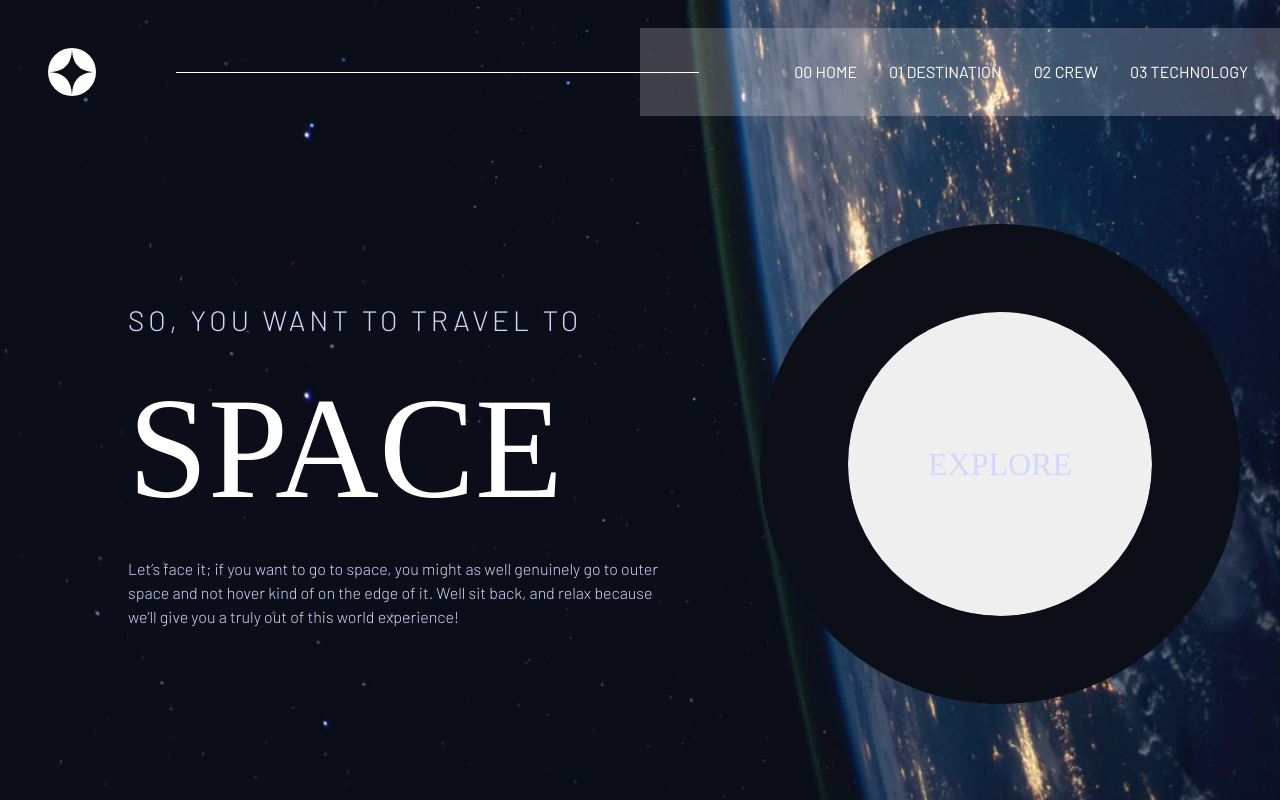
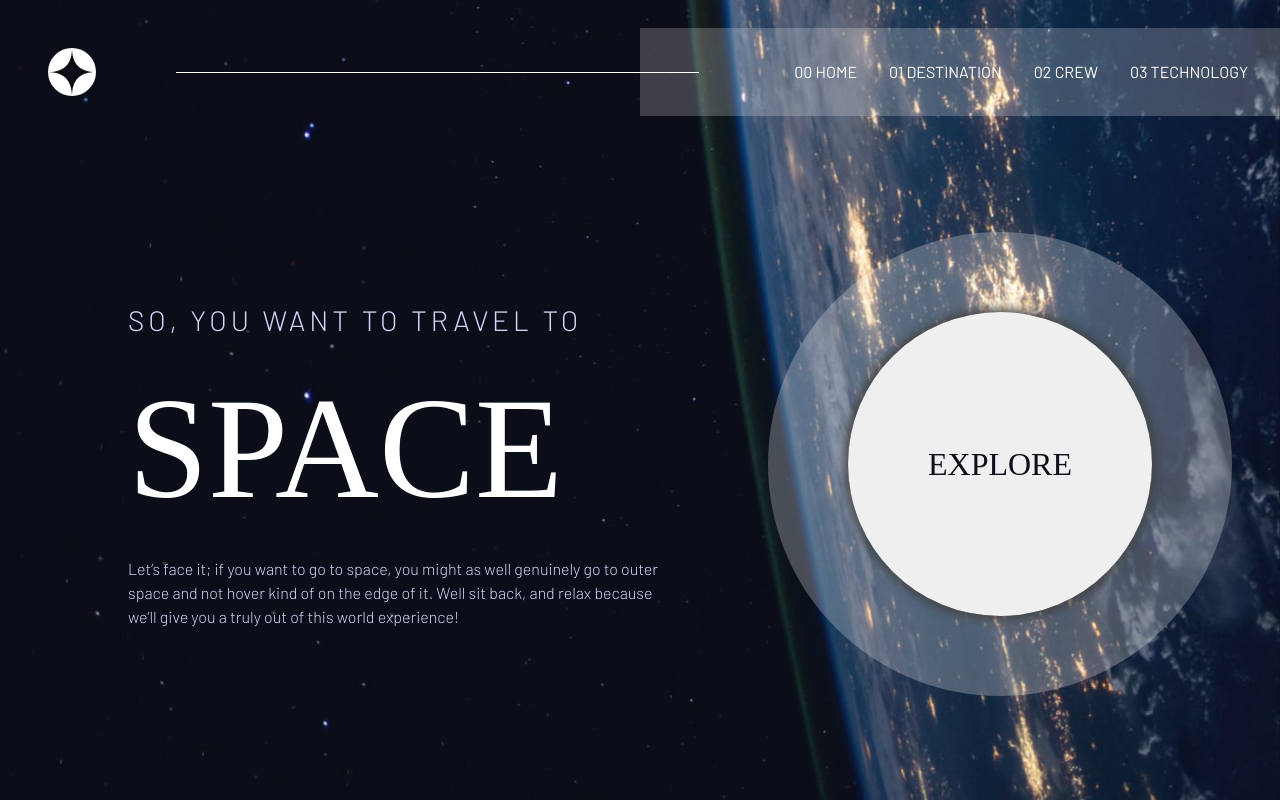
Before and after one commit to SerPet-eng/Space-Tourism-Website-Test, a React (Vite) app: page / in a window 1280 px wide. In both pictures the pointer is over the button "EXPLORE". Built offline with nearby package versions, Linux system fonts and the light colour scheme; a web font is replaced by a local one.

Commit message:
Adding Hover Effects 👷‍♂️🛠️✨
 - Adding Hover Effects to Buttons, Destination, Pagination, Small Pagination

 - Adding z-index to Home style

```diff
--- a/src/css/style.css
+++ b/src/css/style.css
@@ -75,8 +75,8 @@ h6 {
 }
 
 body {
-  background-color: black;
   overflow-x: hidden;
+  background-color: hsl(230, 35%, 7%);
 }
 
 @keyframes slide-In {
@@ -105,7 +105,7 @@ body {
 .nav .nav-hero .nav-line {
   display: block;
   margin-left: 5rem;
-  background-color: white;
+  background-color: hsl(0, 0%, 100%);
   height: 1px;
   width: 100%;
 }
@@ -153,11 +153,12 @@ body {
   left: 0;
   width: 100%;
   height: 3px;
-  background-color: red;
+  background-color: hsl(0, 0%, 100%);
   animation: slide-In 0.3s ease-in-out forwards;
 }
 
 .button {
+  box-shadow: 0 5px 10px hsla(0, 0%, 0%, 0.5), 0 -5px 10px hsla(0, 0%, 0%, 0.5), 5px 0 10px hsla(0, 0%, 0%, 0.5), -5px 0 10px hsla(0, 0%, 0%, 0.5);
   padding: 8rem 5rem;
   border: none;
   border-radius: 50%;
@@ -167,10 +168,10 @@ body {
   font-style: normal;
   cursor: pointer;
   transition: all 0.3s ease-in-out;
+  z-index: 1;
 }
 .button:hover {
-  outline: 88px solid hsl(230, 35%, 7%);
-  color: hsl(231, 77%, 90%);
+  outline: 80px solid hsla(0, 0%, 100%, 0.25);
 }
 .button .button-text {
   font-size: 2rem;
@@ -203,6 +204,9 @@ body {
   cursor: pointer;
   transition: all 0.3s ease-in-out;
 }
+.pagination-container .pagination-item:hover {
+  background-color: hsla(0, 0%, 100%, 0.397);
+}
 .pagination-container .pagination-item.active-paginate {
   background-color: hsl(0, 0%, 100%);
   color: hsl(230, 35%, 7%) !important; /* Ensure styles are applied */
@@ -225,6 +229,9 @@ body {
   background-color: hsla(0, 0%, 100%, 0.17);
   cursor: pointer;
   transition: all 0.3s ease-in-out;
+}
+.small-pagination .small-pagination-list .small-pagination-item:hover {
+  background-color: hsla(0, 0%, 100%, 0.397);
 }
 
 .small-pagination-active {
@@ -257,6 +264,16 @@ body {
   font-size: 1rem;
   color: hsl(0, 0%, 100%);
   cursor: pointer;
+}
+.destination-list .destination-item:hover::after {
+  content: "";
+  position: absolute;
+  left: 0;
+  bottom: -6px;
+  width: 100%;
+  height: 3px;
+  background-color: hsla(0, 0%, 100%, 0.397);
+  transition: all 0.3s ease-in-out;
 }
 
 .destination-item-active::after {
@@ -372,6 +389,7 @@ body {
 .home .home-description {
   display: flex;
   flex-direction: column;
+  z-index: 2;
   width: 540px;
 }
 .home .home-description .home-text {
--- a/src/sass/_nav.scss
+++ b/src/sass/_nav.scss
@@ -1,6 +1,8 @@
+@use './variables/variables.scss' as *;
+
 body {
-  background-color: black;
   overflow-x: hidden;
+  background-color: $primary_Blue-900;
 }
 
 @keyframes slide-In {
@@ -34,7 +36,7 @@ body {
     .nav-line {
       display: block;
       margin-left: 5rem;
-      background-color: white;
+      background-color: $neutral_White-900;
       height: 1px;
       width: 100%;
     }
@@ -97,7 +99,7 @@ body {
     left: 0;
     width: 100%;
     height: 3px;
-    background-color: red;
+    background-color: $neutral_White-900;
 
     animation: slide-In 0.3s ease-in-out forwards;
   }
--- a/src/sass/styles/Home/_home.scss
+++ b/src/sass/styles/Home/_home.scss
@@ -13,6 +13,8 @@
   .home-description {
     display: flex;
     flex-direction: column;
+
+    z-index: 2;
 
     width: 540px;
     .home-text {
--- a/src/sass/styles/_buttons.scss
+++ b/src/sass/styles/_buttons.scss
@@ -1,6 +1,8 @@
 @use '../variables/variables.scss' as *;
 
 .button {
+  box-shadow: 0 5px 10px hsla(0, 0%, 0%, 0.5), 0 -5px 10px hsla(0, 0%, 0%, 0.5),
+    5px 0 10px hsla(0, 0%, 0%, 0.5), -5px 0 10px hsla(0, 0%, 0%, 0.5);
   padding: 8rem 5rem;
   border: none;
   border-radius: 50%;
@@ -10,13 +12,13 @@
   cursor: pointer;
   transition: all 0.3s ease-in-out;
 
+  z-index: 1;
+
   &:hover {
-    outline: 88px solid $primary_Blue-900;
-    color: $primary_Blue-300;
+    outline: 80px solid hsla(0, 0%, 100%, 0.25);
   }
   .button-text {
     font-size: 2rem;
-
     text-transform: uppercase;
   }
 }
--- a/src/sass/styles/_pagination.scss
+++ b/src/sass/styles/_pagination.scss
@@ -26,6 +26,10 @@
 
     transition: all 0.3s ease-in-out;
 
+    &:hover {
+      background-color: hsla(0, 0%, 100%, 0.397);
+    }
+
     &.active-paginate {
       background-color: $neutral_White-900;
       color: $primary_Blue-900 !important; /* Ensure styles are applied */
--- a/src/sass/styles/_small_paginations.scss
+++ b/src/sass/styles/_small_paginations.scss
@@ -18,6 +18,10 @@
 
       cursor: pointer;
       transition: all 0.3s ease-in-out;
+
+      &:hover {
+        background-color: hsla(0, 0%, 100%, 0.397);
+      }
     }
   }
 }
```
Also changed, not shown: src/sass/styles/_destination_tab.scss (+12 -0 lines), 1 other file (tests, documents, lock files or other folders).
